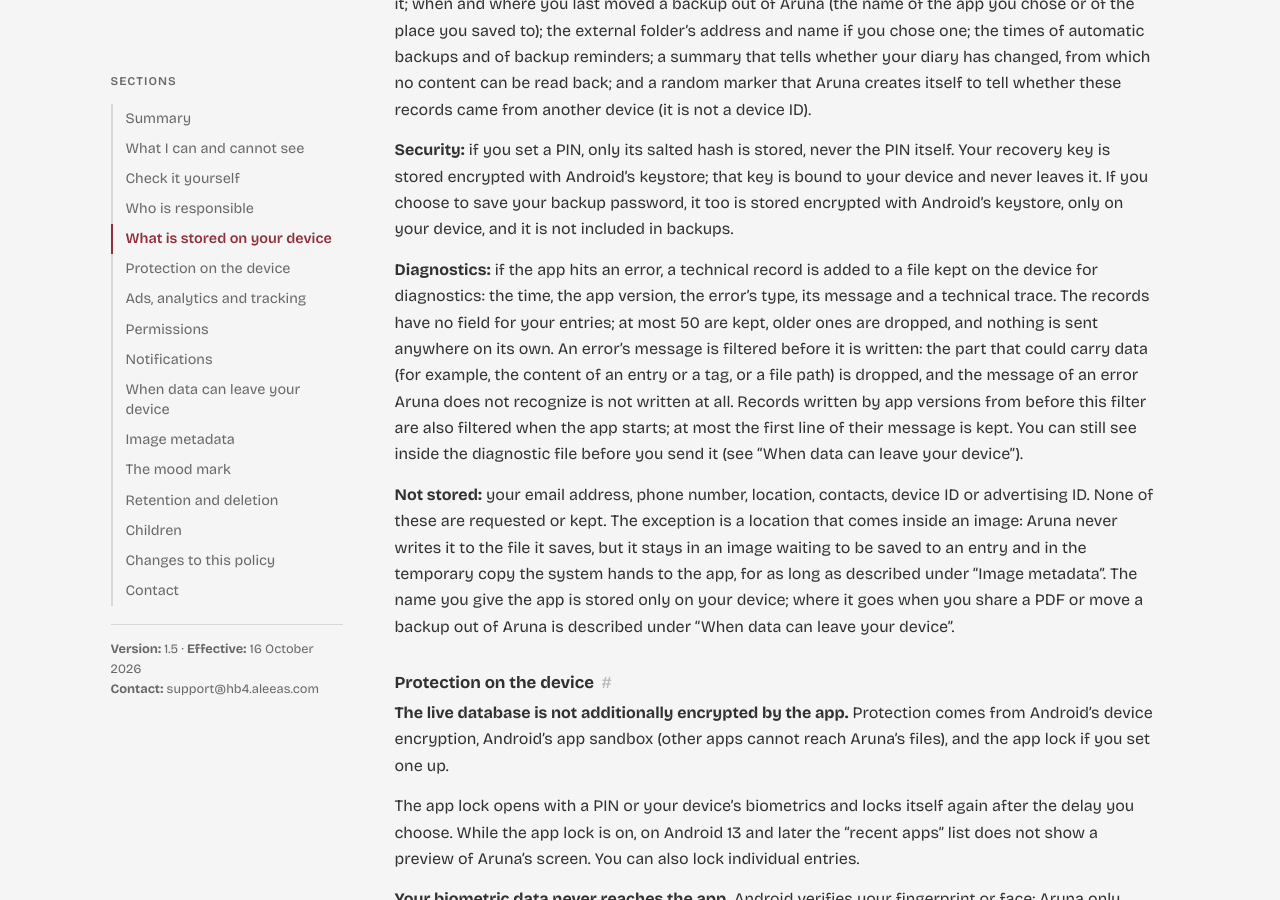
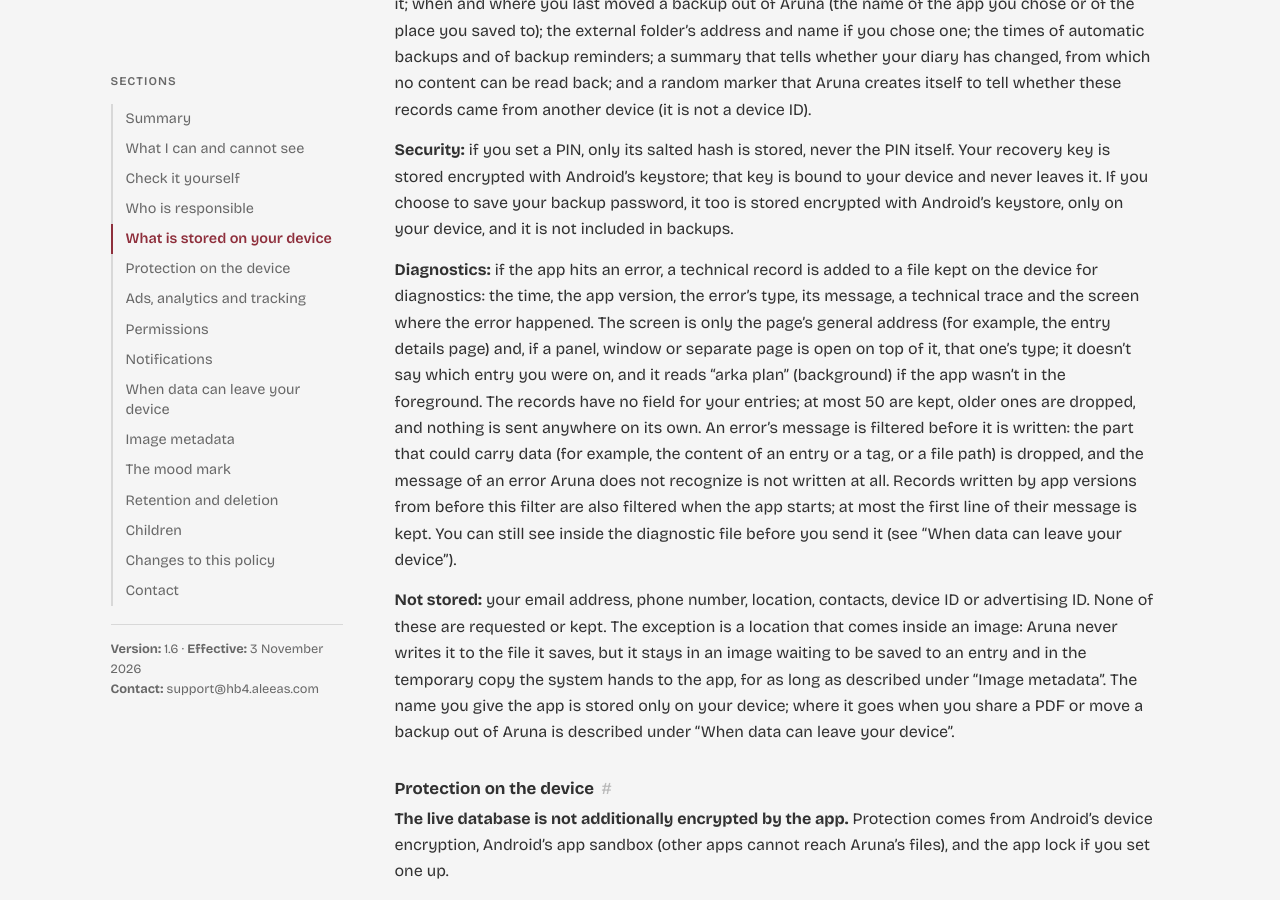
Before and after one commit to HB4sri/aruna-web, a Jekyll site: the page built from gizlilik.md, in a window 1280 px wide and 900 px high, scrolled down 3952 px. Built offline with Jekyll 4.4.1, drawn with Linux system fonts in a browser that asks for light colours; our own code applies the rules of GitHub Pages for plain Markdown files; some of the changed text lies outside the part shown.

Commit message:
Gizlilik politikası 1.6: tanılama kaydında hatanın çıktığı ekran
Kaynak Aruna deposunda docs/gizlilik_politikasi.md (1.6, yürürlük 3 Kasım
2026); bu dosya onun birebir kopyası. Değişen: tanılama kaydının alanlarına
"hatanın çıktığı ekran" eklendi (yalnız sayfanın genel adresi ve üstteki
panel, pencere ya da sayfanın türü; hangi notta olunduğunu söylemez, uygulama
önde değilse "arka plan"). TR ve EN dört yerde. Uygulamada 1.8.0+19 ile
yayında (kapalı test 2026-11-04, açık test 2026-11-05).

```diff
--- a/gizlilik.md
+++ b/gizlilik.md
@@ -6,7 +6,7 @@
 
 ## Gizlilik Politikası
 
-**Sürüm:** 1.5 · **Yürürlük:** 16 Ekim 2026
+**Sürüm:** 1.6 · **Yürürlük:** 3 Kasım 2026
 **İletişim:** support@hb4.aleeas.com
 
 ### Özet
@@ -173,8 +174,11 @@ cihazınıza bağlıdır ve cihazınızı terk etmez. Yedek parolanızı kaydetm
 Android'in anahtar deposuyla şifrelenerek yalnızca cihazınızda saklanır ve yedeğe girmez.
 
 **Tanılama:** uygulama bir hatayla karşılaşırsa cihazda tanılama için tutulan bir dosyaya
-teknik bir kayıt eklenir: zaman, uygulamanın sürümü, hatanın türü, iletisi ve teknik izi.
-Kayıtlarda notlarınız için bir alan yoktur; en çok 50 kayıt tutulur, eskisi silinir ve
+teknik bir kayıt eklenir: zaman, uygulamanın sürümü, hatanın türü, iletisi, teknik izi ve
+hatanın çıktığı ekran. Ekran bilgisi yalnızca sayfanın genel adresidir (örneğin not detayı
+sayfası) ve üstünde bir panel, pencere ya da ayrı bir sayfa açıksa onun türünü söyler; hangi
+notta olduğunuzu söylemez, uygulama o sırada önde değilse "arka plan" yazar. Kayıtlarda notlarınız için bir
+alan yoktur; en çok 50 kayıt tutulur, eskisi silinir ve
 kayıtlar kendiliğinden hiçbir yere gönderilmez. Hatanın iletisi kayda yazılmadan önce süzülür:
 veri taşıyabilecek kısmı (örneğin bir notun ya da etiketin içeriği, bir dosya yolu) atılır,
 Aruna'nın tanımadığı bir hatanın iletisi hiç yazılmaz. Süzgeçten önceki sürümlerin yazdığı
@@ -477,7 +482,7 @@ değişiklik o sürümün notlarında da yazılır.
 
 ## Privacy Policy
 
-**Version:** 1.5 · **Effective:** 16 October 2026
+**Version:** 1.6 · **Effective:** 3 November 2026
 **Contact:** support@hb4.aleeas.com
 
 ### Summary
@@ -527,8 +532,8 @@ do and whether it contains the content of your entries.
   your email address. The app opens your email app with only the address, a subject and an
   empty template; you decide what to write and send.
 - **The diagnostic file.** If you choose to attach it when reporting a problem, I see the
-  app's error records: the time, the version number, the error's type and message, and a
-  technical trace. The records have no field for your entries, and error messages are filtered
+  app's error records: the time, the version number, the error's type and message, a
+  technical trace and the screen where the error happened. The records have no field for your entries, and error messages are filtered
   before they are written (see "What is stored on your device"). Before you send it, you can
   read the whole file under Settings > Help > Diagnostics.
 - **Your testing feedback and your review.** I see the private feedback you write on Google
@@ -643,8 +648,12 @@ never leaves it. If you choose to save your backup password, it too is stored en
 Android's keystore, only on your device, and it is not included in backups.
 
 **Diagnostics:** if the app hits an error, a technical record is added to a file kept on the
-device for diagnostics: the time, the app version, the error's type, its message and a
-technical trace. The records have no field for your entries; at most 50 are kept, older ones
+device for diagnostics: the time, the app version, the error's type, its message, a technical
+trace and the screen where the error happened. The screen is only the page's general address
+(for example, the entry details page) and, if a panel, window or separate page is open on top
+of it, that one's type; it doesn't say which entry you were on, and it reads "arka plan" (background) if
+the app wasn't in the foreground. The records have no field for your entries; at most 50 are
+kept, older ones
 are dropped, and nothing is sent anywhere on its own. An error's message is filtered before it
 is written: the part that could carry data (for example, the content of an entry or a tag, or
 a file path) is dropped, and the message of an error Aruna does not recognize is not written
@@ -839,7 +848,8 @@ Aruna's data may be carried to the new device on devices from some manufacturers
 **Diagnostic file.** It is not your diary, but it is a file that can leave your device, and it
 goes only if you want it to: when you choose to attach it while reporting a problem by email,
 or when you share or copy it from Settings > Help > Diagnostics. It contains the app's version
-number and the error records (time, the error's type and message, a technical trace); it has
+number and the error records (time, the error's type and message, a technical trace, the
+screen where the error happened); it has
 no field for your entries and contains none of your images, no device ID and no device model.
 Error messages are filtered before they are written (see "What is stored on your device"). You
 can see the whole file on the Diagnostics page before you send it.
```
Also changed, not shown: other parts of gizlilik.md (+4 -2 lines).
